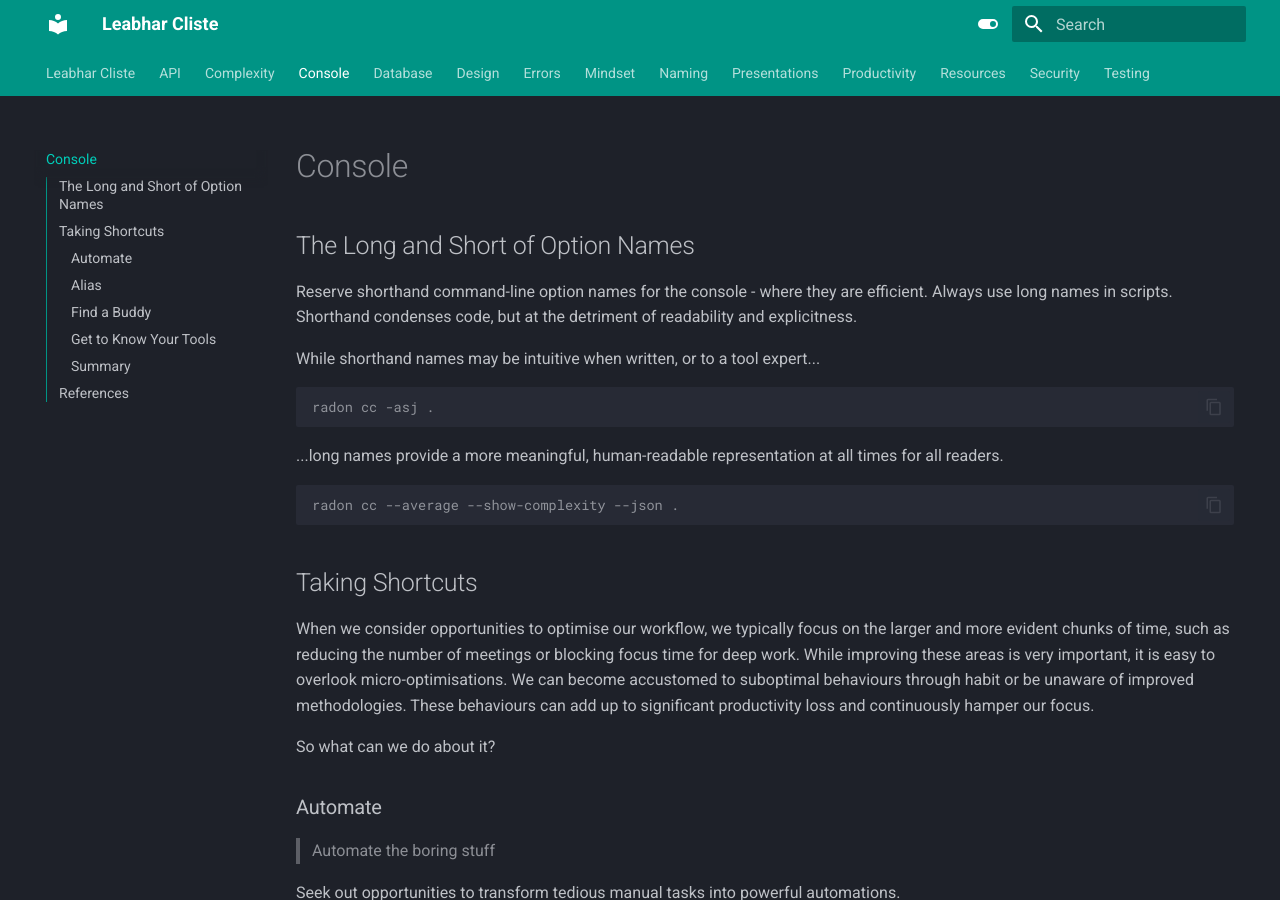
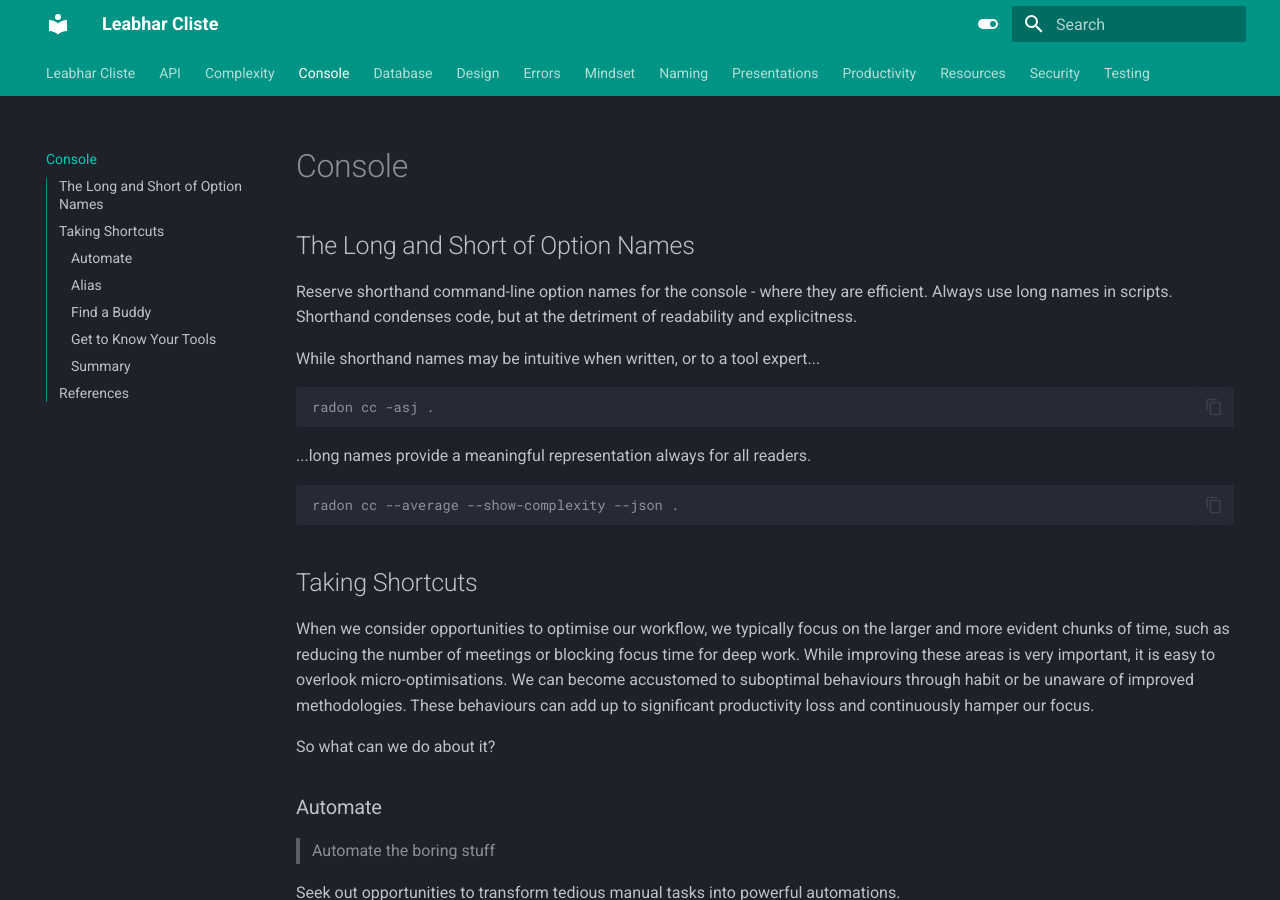
Before and after one commit to kieran-ryan/leabhar-cliste, an MkDocs documentation site: the page built from docs/console.md, in a window 1280 px wide and 900 px high. Built offline with MkDocs 1.6.1 and Material for MkDocs 9.7.7, drawn with Linux system fonts in a browser that asks for light colours.

Commit message:
Simplify long option names benefit

````diff
--- a/docs/console.md
+++ b/docs/console.md
@@ -10,7 +10,7 @@ While shorthand names may be intuitive when written, or to a tool expert...
 radon cc -asj .
 ```
 
-...long names provide a more meaningful, human-readable representation at all times for all readers.
+...long names provide a meaningful representation always for all readers.
 
 ```console
 radon cc --average --show-complexity --json .
````
